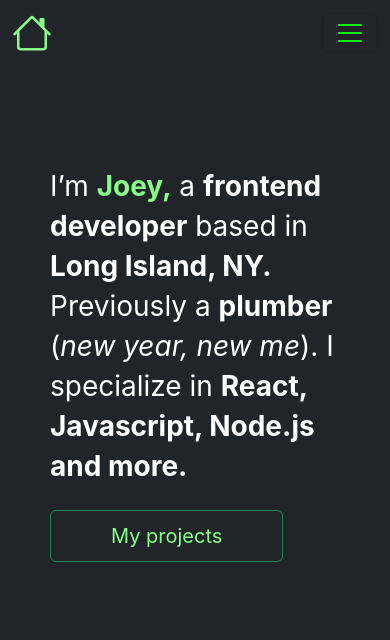
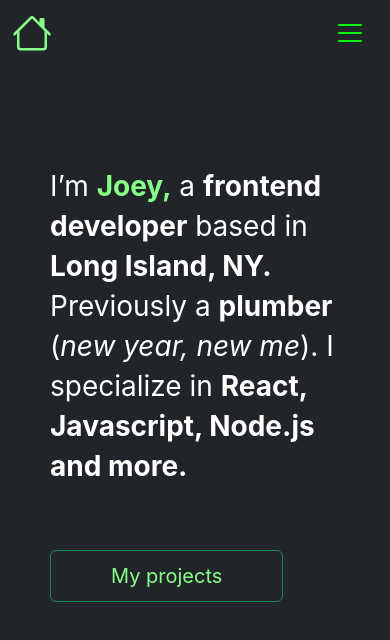
Before and after one commit to joeycalt/Portfolio, a React (Create React App) app: page / in a window 390 px wide. Shown: the top 640 px of the page. Built offline with nearby package versions, Linux system fonts and the light colour scheme.

Commit message:
edited button

```diff
--- a/src/App.css
+++ b/src/App.css
@@ -350,7 +350,7 @@ html {
   color: rgb(138, 255, 138);
   padding: 10px 60px 10px 60px;
   float: left;
-  margin-top: 0px;
+  margin-top: 40px;
   margin-left: 200px;
   font-size: 20px;
 }
@@ -367,6 +367,7 @@ html {
   margin-left: 175px;
   padding: 10px 60px 10px 60px;
   font-size: 20px;
+  margin-bottom: 30px;
 }
 
 .about-button:hover {
@@ -441,6 +442,7 @@ span.navbar-toggler-icon {
     float: left;
     margin-left: 50px;
     font-size: 20px;
+    margin-top: 40px;
   }
 
   .about-button {
```
